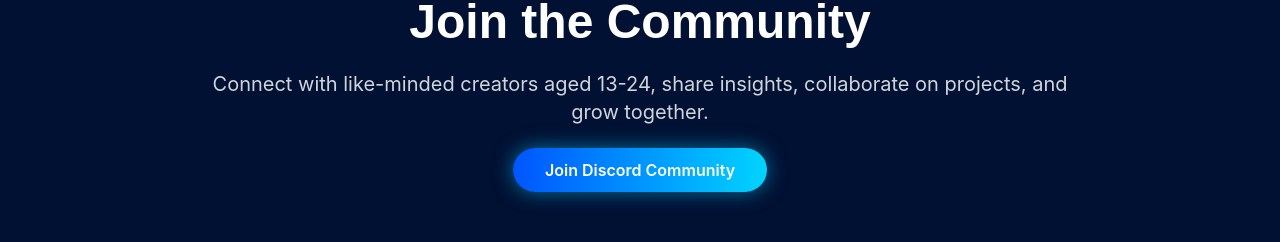
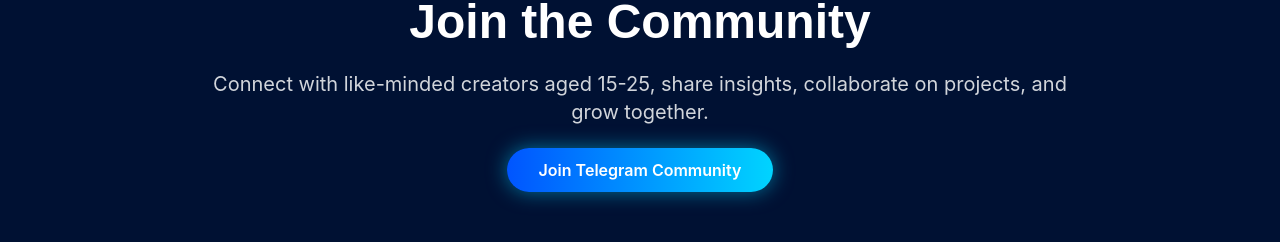
Before and after one commit to Solomough/Creators60, a React (Vite) app: page / in a window 1280 px wide. Shown: the part 2334-2576 px from the top of the page. Built offline with nearby package versions, Linux system fonts and the light colour scheme.

Commit message:
Update Community.jsx

```diff
--- a/src/components/Community.jsx
+++ b/src/components/Community.jsx
@@ -15,7 +15,7 @@
           Join the Community
         </h2>
         <p className="text-gray-300 text-lg md:text-xl mb-8">
-          Connect with like-minded creators aged 13-24, share insights, collaborate on projects, and grow together.
+          Connect with like-minded creators aged 15-25, share insights, collaborate on projects, and grow together.
         </p>
         <a
           href="https://t.me/thearknetworkpublic"
@@ -23,7 +23,7 @@
           rel="noopener noreferrer"
           className="glow-button"
         >
-          Join Discord Community
+          Join Telegram Community
         </a>
       </motion.div>
     </section>
```
